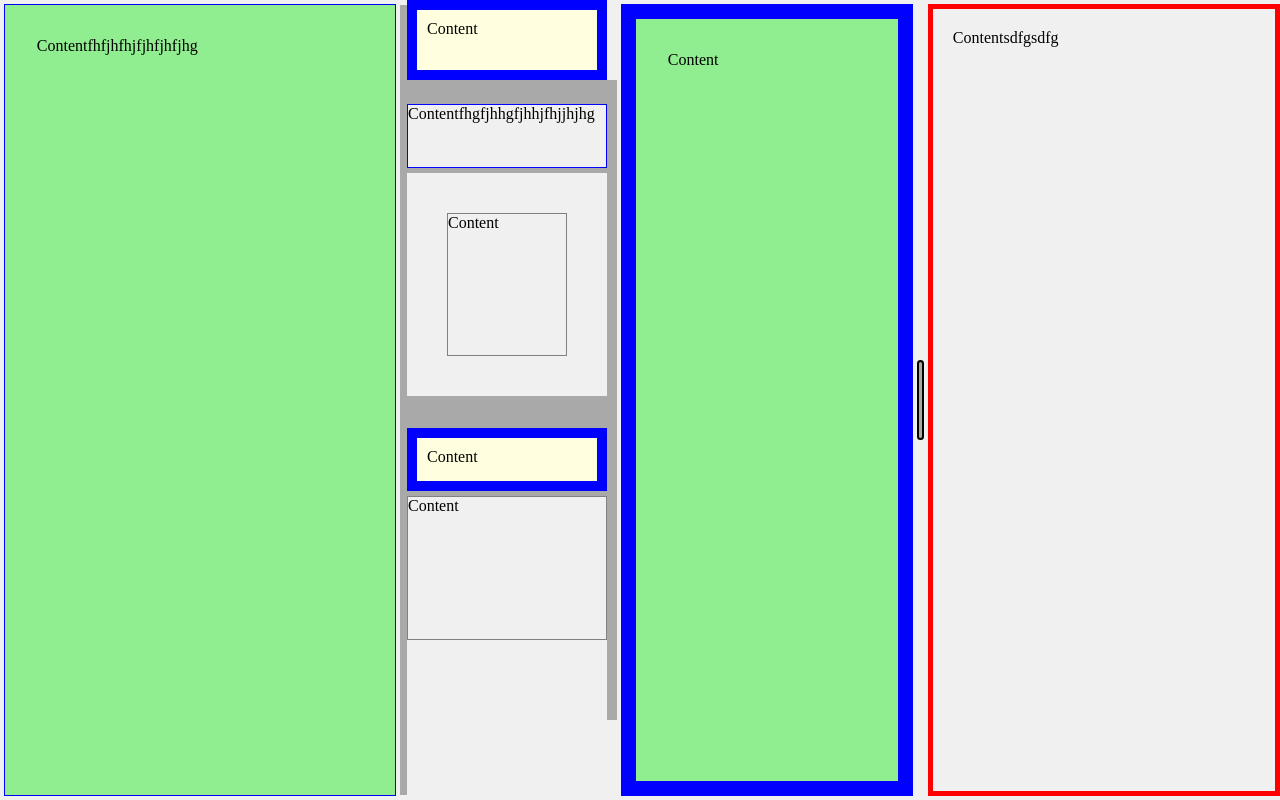
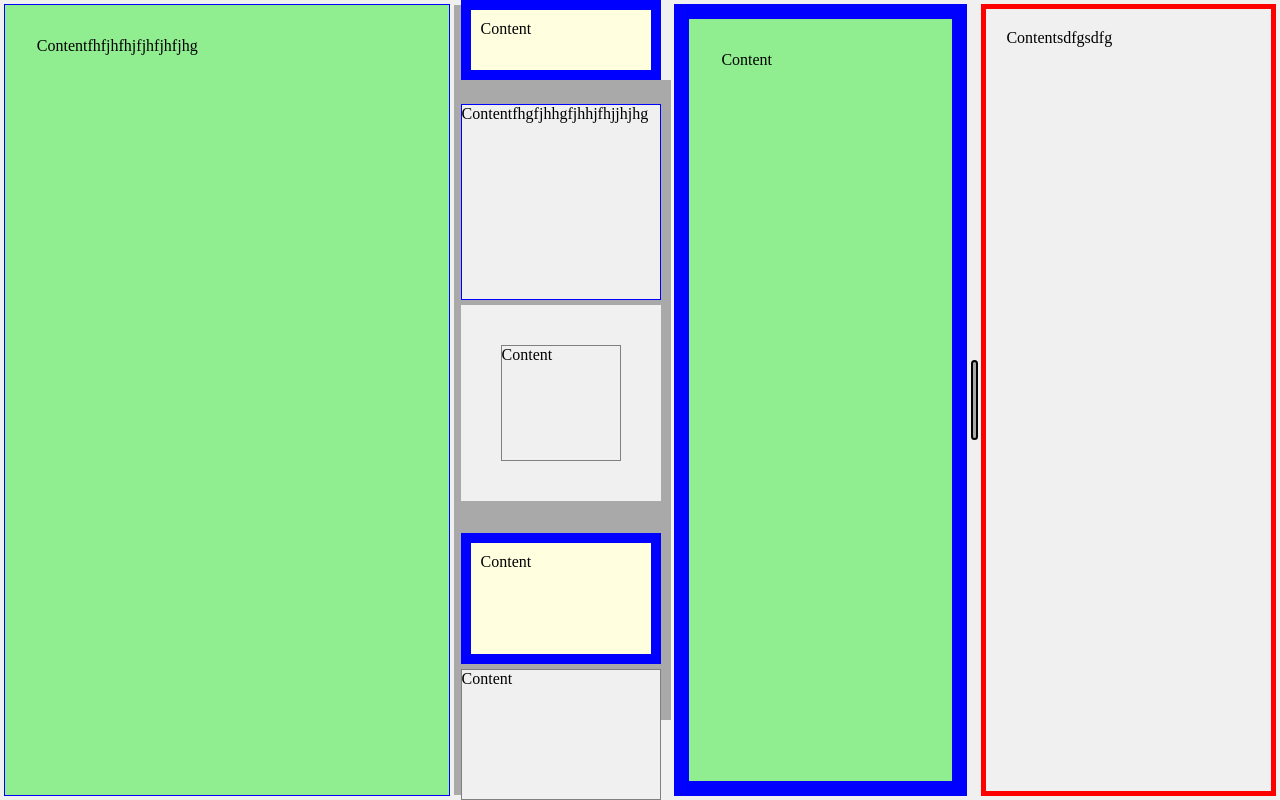
Before and after one commit to stein-t/granit, a plain HTML site: page Granit/Index.html in a window 1280 px wide. Drawn offline with Linux system fonts and the light colour scheme.

Commit message:
flexible

```diff
--- a/Granit/Index.html
+++ b/Granit/Index.html
@@ -17,10 +17,10 @@
         $(document).ready(function () {
             $("#splitterInner2").splitter({
                 panel: [
-                    { display: "static", size: "200px", classes: "panelLayout1", padding: 10 },
+                    { size: "200px", classes: "panelLayout1", padding: 10 },
                     { size: "100px", classes: "panelLayout2" },
-                    { display: "flex", size: "200px", margin: "5vmin" },
-                    { display: "static", classes: "panelLayout3 panelLayout5", margin: "5pt"}
+                    { size: "200px", margin: "5vmin" },
+                    { classes: "panelLayout3 panelLayout5", margin: "5pt"}
                 ],
                 splitter: [
                     { width: 10 },
@@ -28,17 +28,16 @@
                     { width: 10 }
                 ],
                 direction: "vertical",
-                overflow: "hidden",
-                display: "flex"
+                overflow: "hidden"
             });
 
             $("#splitterInner").splitter({
                 panel: [
                     { size: "5em", classes: "panelLayout1", padding: 10, resizable: true },
-                    { size: "10%", classes: "panelLayout2" },
+                    { size: "30%", classes: "panelLayout2", resizable: true },
                     { size: 30, margin: "5vmin", resizable: true },
-                    { size: "10%", classes: "panelLayout3 panelLayout5", margin: "5pt" },
-                    { size: "20%", resizable: true }
+                    { size: "20%", classes: "panelLayout3 panelLayout5", margin: "5pt" },
+                    { resizable: true }
                 ],
                 splitter: [
                     { width: "3%" },
@@ -46,17 +45,16 @@
                     { width: "2em" }
                 ],
                 direction: "horizontal",
-                //panelMinSize: "3em",
-                panelResizable: true,
-                display: "static"
+                panelMinSize: "3em",
+                panelResizable: false
             });
 
             $("#splitterOuter").splitter({
                 panel: [
-                    { size: "400px", minSize: "2%", classes: "panelLayout2 panelLayout7 panelLayout7" },
+                    { minSize: "2%", classes: "panelLayout2 panelLayout7 panelLayout7" },
                     { size: "200px", classes: "panelLayout4", maxSize: "50%" },
                     { size: "300px", classes: "panelLayout5", maxSize: "400px", resizable: false },
-                    { display: "static", size: "30", classes: "panelLayout6", padding: 20 }
+                    { size: "40", classes: "panelLayout6", padding: 20 }
                 ],
                 splitter: [
                     {},
--- a/Granit/Scripts/granit.js
+++ b/Granit/Scripts/granit.js
@@ -27,7 +27,7 @@ $(function () {
             splitterLength: "100%",
             splitterClasses: "granitSplitter_Splitter_Default",
             overflow: "auto",
-            display: "auto"
+            flexible: false
         },
         /*
          * Author(s):   Thomas Stein, ... <please leave your name>
@@ -54,7 +54,7 @@ $(function () {
             var optionsAllowed = [
                 'classes', 'disabled', 'create', 'hide', 'show',    //base widget properties
                 'direction', 'panel', 'panelMinSize', 'panelMaxSize', 'panelClasses', 'panelPadding', 'splitter',
-                'panelMargin', 'splitterWidth', 'splitterLength', 'splitterClasses', 'overflow', 'display', 'panelResizable'
+                'panelMargin', 'splitterWidth', 'splitterLength', 'splitterClasses', 'overflow', 'flexible', 'panelResizable'
             ];
 
             if (!granit.findAllFromObject(this.options, optionsAllowed)) {
@@ -70,7 +70,7 @@ $(function () {
             }
 
             var panelOptionsAllowed = [
-                'display', 'size', 'minSize', 'maxSize', 'classes', 'padding', 'margin', 'resizable'
+                'flexible', 'size', 'minSize', 'maxSize', 'classes', 'padding', 'margin', 'resizable'
             ];
 
             var splitterOptionsAllowed = [
@@ -110,15 +110,10 @@ $(function () {
 
             //local help variables
             var panelsWithoutOrRelativeSize = [];                       //holds panels without size or percentage size
-            var splitterOffset = granit.NumberUnitArray();              //the total width of splitters under consideration different units
             var panelSizeTotalOffset = granit.NumberUnitArray();        //the total size of panels with a non-percentage size under consideration of different units
             var panelSizePercentTotal = 0.0;                            //the total percentage size of percentage panels
             var panelsWithoutSizeTotal = 0;                             //amount of panels without size
-
-            //global help variables
-            this.splitterOffset;                    //current splitter offset portion for any percentage panel, during a mousemove process
-            this.percentagePanelsAmount = 0;        //amount of total percentage panels
-            this.splitterAreaSize;                  //current total splitter area size, used to re-convert percentage panels during a mousemove process
+            var splitterOffset = granit.NumberUnitArray();              //the total width of splitters under consideration different units
 
             //global
             this.panels = [];               //reference to the panels (or final panel wrappers)
@@ -171,10 +166,13 @@ $(function () {
                 panelClasses = granit.uniqueArray(panelClasses.split(" ")).join(" ");     //avoiding duplicate class names
                 panelClasses = "granitSplitter_wrapper" + ((panelClasses && (" " + panelClasses)) || "");     //prefix the class string with the required system class
 
-                //retrieve the display option: a value defined on the individual panel level overwrites any global level value
-                var display = (panel && panel.display) || self.options.display;
-                if (display !== "auto" && display !== "flex" && display !== "static") {
-                    self.output("value (" + display + ") is invalid -- expected values are 'flex', 'static', 'auto'", self.IdString + " -- panel option.display");
+                //retrieve the flexible option: a value defined on the individual panel level overwrites any global level value
+                var flexible = panel && panel.flexible;
+                if (typeof flexible === 'undefined') {
+                    flexible = self.options.flexible;
+                }
+                if (jQuery.type(flexible) !== "boolean") {
+                    granit.output("value (" + flexible + ") invalid", self.IdString + " -- Panel flexible");
                 }
 
                 if (index < children.length - 1) {
@@ -238,18 +236,11 @@ $(function () {
                     }
                 }
 
-                /*
-                 * boolean variable that specifies if the panel has Flexbox capabilites according to responsive shrinking and growing.
-                 * the value depends on the display configuration option and the size unit (% versus other units) of the associated panel.
-                 */
-                var flexable;
-
                 var size = panel && panel.size;
                 size = size && granit.extractFloatUnit(size, "Q+", /%|px|em|ex|px|cm|mm|in|pt|pc|ch|rem|vh|vw|vmin/, "%", self.IdString + " -- Panel size (size)");
 
                 if (size && size.Unit !== "%") {
-                    flexable = display === "flex" ? true : false;
-                    var panelDisplayClass = flexable ? "granitSplitter_Panel" : "granitSplitter_Panel granitSplitter_PanelStatic";
+                    var panelDisplayClass = flexible ? "granitSplitter_Panel" : "granitSplitter_Panel granitSplitter_PanelStatic";
 
                     //present total static size
                     if (size.Number > 0.0) {
@@ -259,7 +250,7 @@ $(function () {
                     //apply splitter
                     wrappedElement.wrap("<div id='granit-" + splitterId + "-panel-" + (index + 1) + "' class='" + panelDisplayClass + "' style='" + self.sizePropertyName + ":" + size.getSize() + ";" + granit.prefixSizeName(self.sizePropertyName, "min") + ":" + minSize.getSize() + ";" + granit.prefixSizeName(self.sizePropertyName, "max") + ":" + maxSize.getSize() + ";'></div>");
 
-                    wrappedElement.parent().data().__granitData__ = { index: index, flexable: flexable, originalUnit: size.Unit, resizable: resizable };
+                    wrappedElement.parent().data().__granitData__ = { index: index, flexible: flexible, originalUnit: size.Unit, resizable: resizable };
                     self.panels.splice(index, 0, wrappedElement.parent());
 
                     self.splitterList[index] && self.splitterList[index].insertAfter(wrappedElement.parent());
@@ -267,23 +258,22 @@ $(function () {
                     return true; //leave loop
                 }
 
-                flexable = display === "static" ? false : true;
+                //for percentage panels flexible is always true anyways
+                flexible = true;
 
                 if (!size) {
                     panelsWithoutSizeTotal++;   //count panels with no size
-                    self.percentagePanelsAmount++;   //update total amount of percentage panels: panels with no size are to be introduced as percentage panels
                 }
 
                 if (size && size.Unit === "%") {
                     panelSizePercentTotal += size.Number;   //update total size of percentage panels
-                    self.percentagePanelsAmount++;   //update total amount of percentage panels
                 }
 
                 //remember panels without size or percentage size
                 panelsWithoutOrRelativeSize.push({
                     size: size,
                     index: index,
-                    flexable: flexable,
+                    flexible: flexible,
                     wrappedElement: wrappedElement,
                     minSize: minSize.getSize(),
                     maxSize: maxSize.getSize(),
@@ -291,15 +281,8 @@ $(function () {
                 });
             });
 
-            //the total space used by the splitters is shared among all percentage panels
-            if (self.percentagePanelsAmount > 0) {
-                splitterOffset.map(function (item) {
-                    item.Number /= self.percentagePanelsAmount;
-                });
-            }
-
-            //add the total splitter offset to the total panel-size offset, in order to get the proper total offset for panels without sizes
-            panelSizeTotalOffset.addAll(splitterOffset, "-");
+            //the total remaining space
+            var remainingSpace = "(100%" + panelSizeTotalOffset.addAll(splitterOffset, "-").toString() + ")";
 
             //calculate remaining relative space
             var panelSizeDistributed = (100.0 - panelSizePercentTotal) / panelsWithoutSizeTotal;
@@ -309,21 +292,15 @@ $(function () {
 
             //apply left panels
             panelsWithoutOrRelativeSize.forEach(function (item) {
-                var size;
-                if (item.size) {
-                    //for percent sizes the total splitterOffset is subtracted
-                    size = "calc(" + item.size.getSize() + splitterOffset.toString() + ")";
-                } else {
-                    //missing sizes panels fill the remaining space minus the total splitterOffset
-                    size = "calc(" + panelSizeDistributed + "%" + panelSizeTotalOffset.toString() + ")";
-                }
+                var proportion = "(" + (item.size ? item.size.Number : panelSizeDistributed) + " / 100)";
+                var size = "calc(" + remainingSpace + " * " + proportion + ")";
 
-                var panelDisplayClass = item.flexable ? "granitSplitter_Panel" : "granitSplitter_Panel granitSplitter_PanelStatic";
+                var panelDisplayClass = item.flexible ? "granitSplitter_Panel" : "granitSplitter_Panel granitSplitter_PanelStatic";
 
                 //apply splitter
                 item.wrappedElement.wrap("<div id='granit-" + splitterId + "-panel-" + (item.index + 1) + "' class='" + panelDisplayClass + "' style='" + self.sizePropertyName + ":" + size + ";" + granit.prefixSizeName(self.sizePropertyName, "min") + ":" + item.minSize + ";" + granit.prefixSizeName(self.sizePropertyName, "max") + ":" + item.maxSize + ";'></div>");
 
-                item.wrappedElement.parent().data().__granitData__ = { index: item.index, flexable: item.flexable, originalUnit: "%", resizable: item.resizable };
+                item.wrappedElement.parent().data().__granitData__ = { index: item.index, flexible: item.flexible, originalUnit: "%", resizable: item.resizable };
                 self.panels.splice(item.index, 0, item.wrappedElement.parent());
 
                 self.splitterList[item.index] && self.splitterList[item.index].insertAfter(item.wrappedElement.parent());
@@ -377,10 +354,12 @@ $(function () {
                 event.target.setCapture();
             }
 
-            //these variables support the correction of full splitter-container size calculation (re-converting the pixel sizes into percentage)
-            var minSizeTotal = 0.0;
+            //create the convertion tool in order to transfer any limit-size css length value into pixel (max-width, min-width, max-height, min-height)
+            var pc = new granit.CSSPixelProvider(self.element[0]);
 
-            var pc = new granit.CSSPixelProvider(self.element[0]);
+            var offsetSizeName = granit.prefixSizeName(self.sizePropertyName, "offset", true),      //offsetWidth, offsetHeight
+                minSieName = granit.prefixSizeName(self.sizePropertyName, "min"),                   //min-width, min-height
+                maxSizeName = granit.prefixSizeName(self.sizePropertyName, "max");                  //max-width, max-height
 
             /*
              * as pixel limit sizes potentially can change dynamically we need to iterate the panels here in order to ...
@@ -388,67 +367,34 @@ $(function () {
              * 2. retrieve the total amount of current pixel limit sizes, for re-converting the pixel sizes into percentage length properly after the mouse-moving process (on mouseup)
              */
             this.panels.forEach(function (item, index) {
-                var offsetSize = granit.prefixSizeName(self.sizePropertyName, "offset", true);      //offsetWidth, offsetHeight
+                var size = item[0][offsetSizeName];
 
-                var size = item[0][offsetSize];
-
-                var minSize = pc.getCSSPixel(item[0], granit.prefixSizeName(self.sizePropertyName, "min"));     //min-width, min-height;
+                var minSize = pc.getCSSPixel(item[0], minSieName);
                 if (minSize && minSize === "none") {
                     minSize = 0.0;
                 }
 
-                var maxSize = pc.getCSSPixel(item[0], granit.prefixSizeName(self.sizePropertyName, "max"));     //max-width, max-height;
+                var maxSize = pc.getCSSPixel(item[0], maxSizeName);
                 if (maxSize && maxSize === "none") {
-                    maxSize = self.element[0][offsetSize];
+                    maxSize = self.element[0][offsetSizeName];
                 }
 
+                item.css("flex", "none");   //while mouse-moving action, the flexbox shrink- or grow- capability is turned off
                 item.css(self.sizePropertyName, size + "px");   //ensure to set the css-size in pixels to support smooth mouse-moving calculation
-                item.css("flex", "none");   //while mouse-moving action, the flexbox shrink- or grow- capability is turned off
 
                 //capture the current limit sizes to support mouse-moving calculation
                 item.data().__granitData__.minSize = minSize;     //capture current minimum size
                 item.data().__granitData__.maxSize = maxSize;     //capture current maximum size
-
-                if (!item.data().__granitData__.flexable) {
-                    minSize = Math.max(size, minSize);      //the minimum size is overwritten by the current size if the display is configured as static
-                }
-                minSizeTotal += minSize;
             });
 
-            pc.destroy();
-
-            //as the pixel splitter width potentially can change dynamically we calulate the total splitter width in pixels here
-            var splitterWidthTotal = this.splitterList.reduce(function (total, item) {
-                var size;
-                if (self.options.direction === "vertical") {
-                    size = item[0].offsetWidth;
-                } else {
-                    size = item[0].offsetHeight;
-                }
-                return total + size;
-            }, 0.0);
-
-            //calculating the offset as the n'th part of the total splitter width (where n is the amount of percentage panels)
-            this.splitterOffset = splitterWidthTotal / this.percentagePanelsAmount;
-
-            /*
-             * adding the total splitter width to the minimum limit sizes
-             * This way we get the exact static total minimum sizes in order to correct the full splitter container area size if it is overflowed by its panel children
-             */
-            minSizeTotal += splitterWidthTotal;
+            pc.destroy();   //destroy the convertion tool
 
             if (this.options.direction === "vertical") {
                 $("html").css("cursor", "ew-resize");
                 this.MouseMovement = event.pageX;
-
-                //retrive the splitter container area size with consideration of the static total minimum panel limit sizes if the container element is overflowed
-                this.splitterAreaSize = Math.max(this.element[0].offsetWidth, minSizeTotal);
             } else {
                 $("html").css("cursor", "ns-resize");
                 this.MouseMovement = event.pageY;
-
-                //retrive the splitter container area size with consideration of the static total minimum panel limit sizes if the container element is overflowed
-                this.splitterAreaSize = Math.max(this.element[0].offsetHeight, minSizeTotal);
             }
 
             //register events
@@ -496,26 +442,17 @@ $(function () {
 
                 var self = this;
 
-                // iterating the panels for re-setting and re-converting
+                // iterating the panels for re-converting
                 this.panels.forEach(function (item, index) {
                     item.data().__granitData__.minimized = false;
                     item.data().__granitData__.maximized = false;
 
-                    if (item.data().__granitData__.flexable) {
-                        item.css("flex", "auto");   //reset flexbox capabilites
+                    if (item.data().__granitData__.originalUnit !== "%") {
+                        //TODO switch different lenght units
                     }
 
-                    /*
-                     * re-convert the pixel-length into its original percent unit.
-                     * Otherwise the lenght would stay in pixels and the layout rendering behaviour of this panel (on resizing parent containers) unintentionally may change.
-                     */
-                    if (item.data().__granitData__.originalUnit === "%") {
-                        var size = item[0][granit.prefixSizeName(self.sizePropertyName, "offset", true)];      //offsetWidth, offsetHeight
-
-                        //the total splitter witdh is divided equally among the percentage panels (splitterOffset)
-                        var sizeRelative = (size + self.splitterOffset) / self.splitterAreaSize * 100.0;
-                        //... this is why we encode the percentage length as a css-calc statement
-                        item.css(self.sizePropertyName, "calc(" + sizeRelative + "% - " + self.splitterOffset + "px)");
+                    if (item.data().__granitData__.flexible) {
+                        item.css("flex", "auto");   //reset flexbox capabilites
                     }
                 });
 
--- a/Granit/Scripts/granitUtils.js
+++ b/Granit/Scripts/granitUtils.js
@@ -200,10 +200,13 @@ var granit = (function (gt) {
          */
         arr.add = function (item, operation) {
             if (!(item instanceof NumberUnit)) {
-                output("item is no object of NumberUnit", "numberUnitArray.add");
+                //the item is considered to be a css length value string ("10px", "5rem", etc.) and must be converted into a NumberUnit object
+                var number = parseFloat(item);
+                var unit = item.replace(number, "");
+                item = new NumberUnit(number, unit);
             }
+
             var itemNumber = parseFloat(item.Number);
-
             var element;
             arr.forEach(function (el) {
                 if (item.Unit === el.Unit) {
@@ -238,6 +241,8 @@ var granit = (function (gt) {
                 item.Operation = operation;
                 return this.push(item);
             }
+
+            return arr;
         }
 
         /*
@@ -250,6 +255,8 @@ var granit = (function (gt) {
             itemArray.forEach(function (item) {
                 arr.add(item, operation);
             });
+
+            return arr;
         }
 
         /*
```
